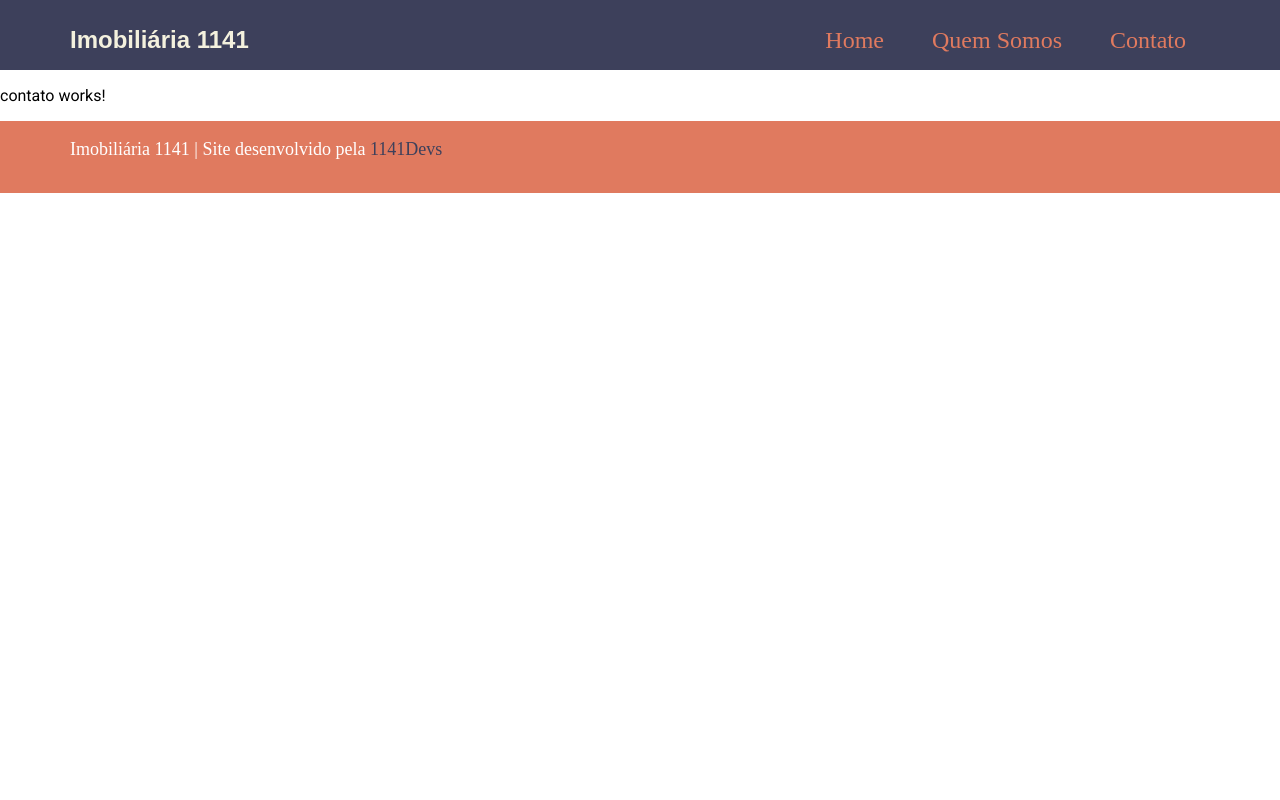
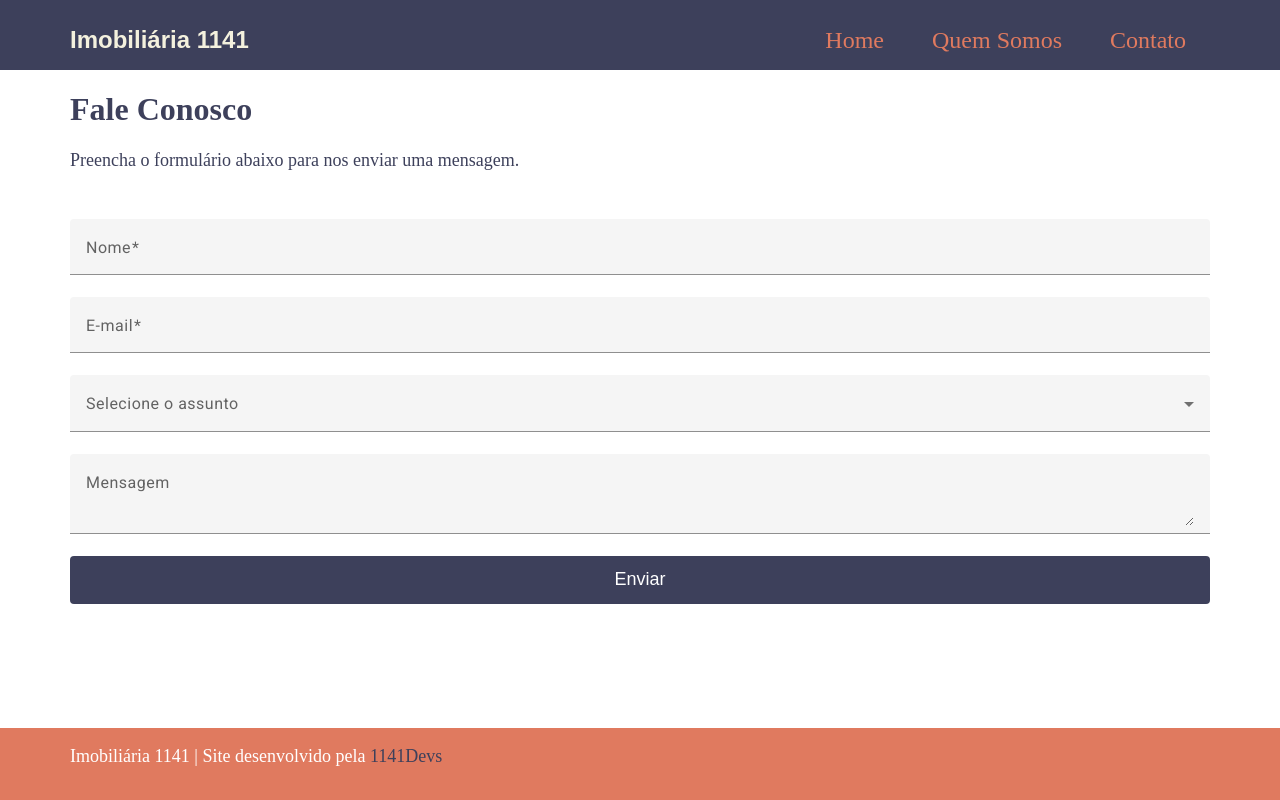
Before and after one commit to roofranklin/angular_1141, an Angular app: page /contato in a window 1280 px wide. Built offline with nearby package versions, Linux system fonts and the light colour scheme.

Commit message:
event binding

```diff
--- a/src/app/contato/contato.component.html
+++ b/src/app/contato/contato.component.html
@@ -1 +1,27 @@
-<p>contato works!</p>
+<div class="container">
+    <h1>Fale Conosco</h1>
+    <p>Preencha o formulário abaixo para nos enviar uma mensagem.</p>
+    <form>
+        <mat-form-field>
+            <mat-label>Nome</mat-label>
+            <input matInput required>
+        </mat-form-field>
+        <mat-form-field>
+            <mat-label>E-mail</mat-label>
+            <input matInput required>
+        </mat-form-field>
+        <mat-form-field>
+            <mat-label>Selecione o assunto</mat-label>
+            <mat-select>
+                <mat-option value="compra">Tenho interesse em um imóvel</mat-option>
+                <mat-option value="suporte">Quero fazer uma reclamação</mat-option>
+            </mat-select>
+        </mat-form-field>
+        <mat-form-field>
+            <mat-label>Mensagem</mat-label>
+            <textarea matInput></textarea>
+        </mat-form-field>
+        <button mat-button (click)="onSubmitForm()">Enviar</button>
+        <p>{{ formMessage }}</p>
+    </form>
+</div>
--- a/src/app/contato/contato.component.scss
+++ b/src/app/contato/contato.component.scss
@@ -0,0 +1,38 @@
+@import "../app.component.scss";
+
+.container {
+    width: 1140px;
+    display: block;
+    margin: auto;
+    min-height: calc(100vh - 163px);
+    h1 {
+        font-family: $fonte-secundaria;
+        font-size: $extra-grande;
+        color: $cor-principal;
+    }
+    p {
+        font-family: $fonte-secundaria;
+        font-size: $media;
+        color: $cor-principal;
+    }
+    form {
+        padding-top: 30px;
+        mat-form-field {
+            display: block;
+            font-family: $fonte-secundaria;
+            font-size: $media;
+        }
+        button {
+            display: block;
+            background-color: $cor-principal;
+            color: $branco;
+            font-size: $media;
+            line-height: 150%;
+            border: none;
+            border-radius: 4px;
+            width: 100%;
+            cursor: pointer;
+            height: 48px;
+        }
+    }
+}
--- a/src/app/contato/contato.component.ts
+++ b/src/app/contato/contato.component.ts
@@ -1,12 +1,19 @@
 import { Component } from '@angular/core';
+import {MatSelectModule} from '@angular/material/select';
+import {MatInputModule} from '@angular/material/input';
+import {MatFormFieldModule} from '@angular/material/form-field';
 
 @Component({
   selector: 'app-contato',
   standalone: true,
-  imports: [],
+  imports: [MatSelectModule, MatInputModule, MatFormFieldModule],
   templateUrl: './contato.component.html',
   styleUrl: './contato.component.scss'
 })
 export class ContatoComponent {
+    public formMessage!: string;
 
+    public onSubmitForm() {
+        return this.formMessage = 'Formulário enviado com sucesso!';
+    }
 }
```
